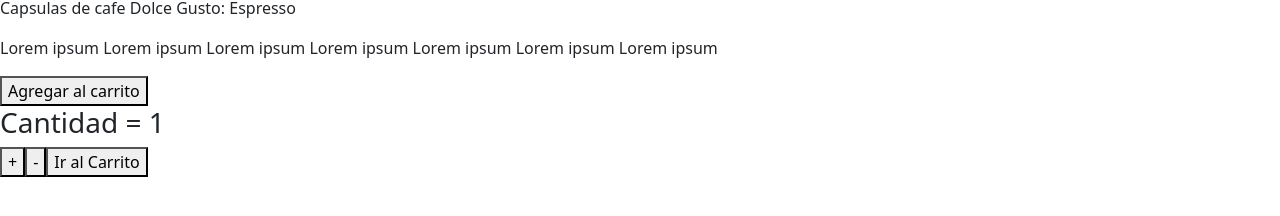
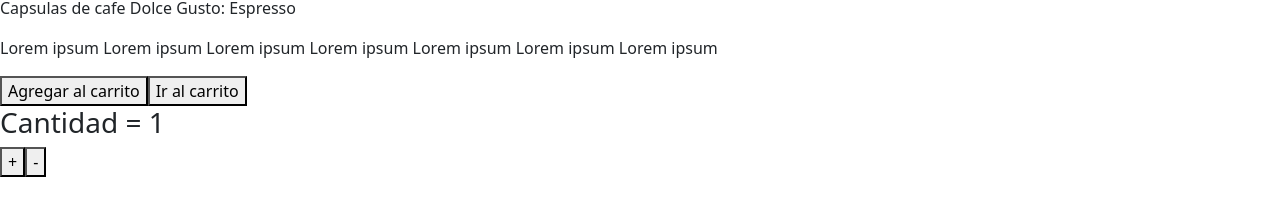
Before and after one commit to gonzaloramosf/react-project, a React (Create React App) app: page /products/1 in a window 1280 px wide. Shown: the part 466-682 px from the top of the page. Built offline with nearby package versions, Linux system fonts and the light colour scheme.

Commit message:
CartPage

```diff
--- a/src/App.js
+++ b/src/App.js
@@ -12,6 +12,7 @@
 import ProductsPage from './Pages/ProductsPage';
 import ContactPage from './Pages/ContactPage';
 import NotFoundPage from './Pages/NotFoundPage';
+import CartPage from './Pages/CartPage';
 
 function App() {
   return (
@@ -25,6 +26,7 @@
             <Route index element={<ProductsPage/>}/>
             <Route path=':itemId' element={<ItemDetailContainer/>} />
           </Route>
+          <Route path='/cart' element={<CartPage/>} />
           <Route path='/contact' element={<ContactPage/>} />
           <Route path='/about' element={<AboutUsPage/>} />
           <Route path='*' element={<NotFoundPage/>} />
--- /dev/null
+++ b/src/Pages/CartPage.js
@@ -0,0 +1,5 @@
+const CartPage = () => {
+    return <div> <h1>  Cart </h1> </div>
+}
+
+export default CartPage;
--- a/src/components/ItemDetailContainer/ItemDetail/ItemCount/ItemCount.js
+++ b/src/components/ItemDetailContainer/ItemDetail/ItemCount/ItemCount.js
@@ -27,7 +27,6 @@
             <button onClick={add}>  + </button>
             <button onClick={remove}> - </button>
             {/* <button onClick={() => onAdd(quantity)}> Agregar al carrito </button> */}
-            <button> Ir al Carrito </button>
         </div>
     );
 }
--- a/src/components/ItemDetailContainer/ItemDetail/ItemDetail.js
+++ b/src/components/ItemDetailContainer/ItemDetail/ItemDetail.js
@@ -1,6 +1,8 @@
+import { useNavigate } from 'react-router-dom';
 import ItemCount from "./ItemCount/ItemCount";
 
 const ItemDetail = ( {item, onAdd, quantity} ) => {
+    const navigate = useNavigate();
 
     return (
         <div key={item.id}>
@@ -11,6 +13,7 @@
                 <p>{item.description}</p>
                 <p> Lorem ipsum Lorem ipsum Lorem ipsum Lorem ipsum Lorem ipsum Lorem ipsum Lorem ipsum </p>
                 <button> Agregar al carrito </button>
+                <button onClick={()=> navigate(`/cart`)}> Ir al carrito </button>
                 <ItemCount initial={1} stock={item.stock} onAdd={onAdd}/>
             </div>
         </div>
```
